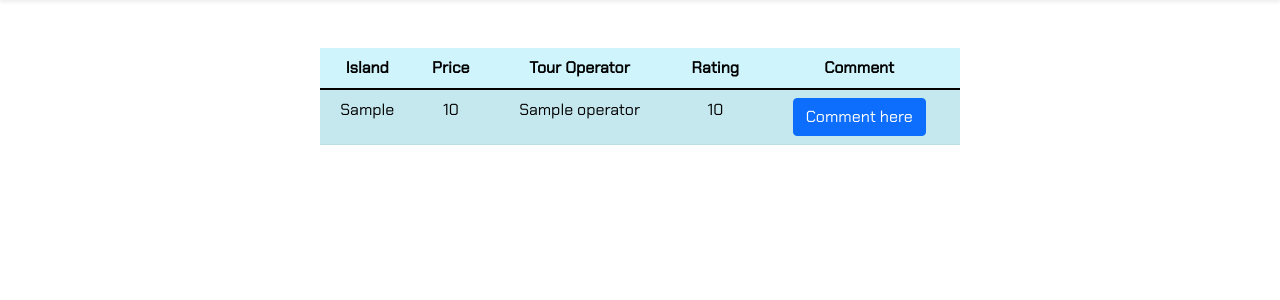
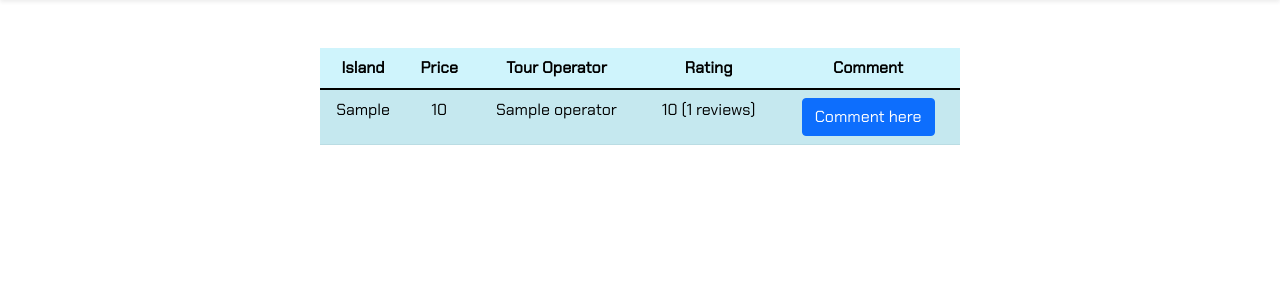
Before and after one commit to mlp-dw/comparOperator, a PHP site: the page made by destination.php in a window 1280 px wide. Shown: the part 56-356 px from the top of the page. Run offline with PHP 8.4, Linux system fonts and the light colour scheme; tables that the repository leaves empty or names only in its code hold one stand-in row (values such as "Sample post").

Commit message:
10.2-rating by view

```diff
--- a/destination.php
+++ b/destination.php
@@ -24,7 +24,7 @@ $getAllOperators = $manager->getOperatorByDestination($_GET["location"]);
                     <td><?=$operator->getLocation()?></td>
                     <td><?=$operator->getPrice()?></td>
                     <td><?=$manager->getOperator($operator->getTourOperatorId())->getName();?></td>
-                    <td><?=$manager->getOperator($operator->getTourOperatorId())->getGrade();?></td>
+                    <td><?=$manager->getOperator($operator->getTourOperatorId())->getGrade();?> (<?= $manager->getOperator($operator->getTourOperatorId())->getGradeCount();?> reviews)</td>
                     <td><button type="button" class="btn btn-primary" data-bs-toggle="modal" data-bs-target="#exampleModal" data-bs-whatever="@mdo">Comment here</button>
 </td>
                 </tr>
```
